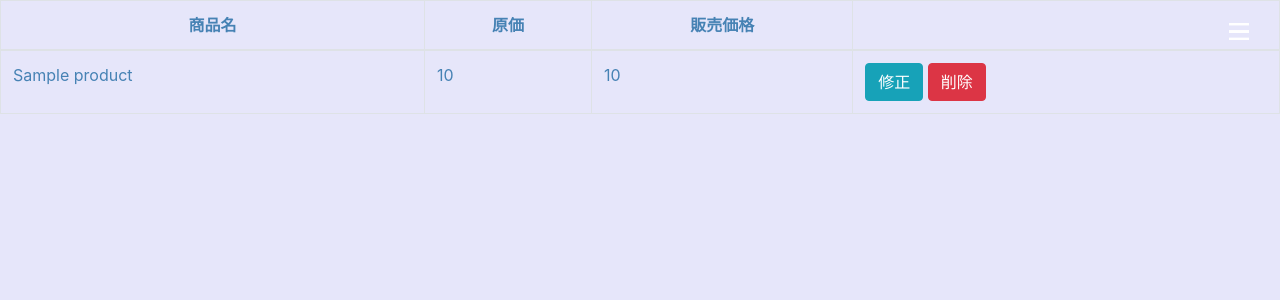
After one commit to sakkk/hikeyed, a Django app: page /product/ in a window 1280 px wide. The commit adds this page. Shown: the top 300 px of the page. Run offline with Django 3.2, Linux system fonts and the light colour scheme; tables that the repository leaves empty hold one stand-in row (values such as "Sample post"); some libraries are stand-ins or nearby versions.

Commit message:
add product and customer

```diff
--- a/config/urls.py
+++ b/config/urls.py
@@ -19,4 +19,6 @@ from django.urls import path, include
 urlpatterns = [
     path('admin/', admin.site.urls),
     path('sales/', include('sales.urls')),
+    path('customer/', include('customer.urls')),
+    path('product/', include(('product.urls'))),
 ]
--- /dev/null
+++ b/customer/urls.py
@@ -0,0 +1,10 @@
+from django.urls import path
+
+from customer import views
+
+urlpatterns = [
+    path('', views.CustomerList.as_view(), name='customer_list'),
+    path('add/', views.CustomerAdd.as_view(), name='customer_add'),
+    path('edit/<int:pk>/', views.CustomerEdit.as_view(), name='customer_edit'),
+    path('del/<int:pk>/', views.CustomerDel.as_view(), name='customer_del'),
+]
--- /dev/null
+++ b/product/urls.py
@@ -0,0 +1,10 @@
+from django.urls import path
+
+from product import views
+
+urlpatterns = [
+    path('', views.ProductList.as_view(), name='product_list'),
+    path('add/', views.ProductAdd.as_view(), name='prodcut_add'),
+    path('edit/<int:pk>/', views.ProductEdit.as_view(), name='product_edit'),
+    path('del/<int:pk>', views.ProductDel.as_view(), name='product_del'),
+]
--- a/product/views.py
+++ b/product/views.py
@@ -1,3 +1,32 @@
-from django.shortcuts import render
+from django.urls import reverse_lazy
+from django.views.generic import ListView, DeleteView
+from django.views.generic.edit import CreateView, UpdateView, DeleteView
 
-# Create your views here.
+from product.models import Product
+from product.forms import ProductForm
+
+
+class ProductList(ListView):
+    template_name = 'product/product_list.html'
+    model = Product
+    context_object_name = 'product_list'
+
+
+class ProductAdd(CreateView):
+    template_name = 'product/product_add.html'
+    model = Product
+    form_class = ProductForm
+    success_url = reverse_lazy('product_list')
+
+
+class ProductEdit(UpdateView):
+    template_name = 'product/product_edit.html'
+    model = Product
+    form_class = ProductForm
+    success_url = reverse_lazy('product_list')
+
+
+class ProductDel(DeleteView):
+    template_name = 'product/product_del.html'
+    model = Product
+    success_url = reverse_lazy('product_list')
--- a/sales/urls.py
+++ b/sales/urls.py
@@ -3,6 +3,9 @@ from django.urls import path
 from sales import views
 
 urlpatterns = [
+    # 売上
+    path('', views.SalesList.as_view(), name='sales_list'),
+    # 明細
     path('detail_list/', views.SalesDetailList.as_view(), name='detail_list'),
     path('detail_add/', views.SalesDetailAdd.as_view(), name='detail_add'),
     path('detail_edit/<int:pk>/', views.SalesDetailEdit.as_view(), name='detail_edit'),
--- a/static/css/style.css
+++ b/static/css/style.css
@@ -1,11 +1,46 @@
+body {
+    background-color: lavender;
+    color: steelblue;
+}
+
 h1 {
     float: left;
     margin-top: 5px;
     margin-left: 10px;
 }
 
+ul {
+    display: none;
+    list-style-type: none;
+}
+
+li a{
+    text-decoration:none;
+    display:block;
+    padding:17px 25px;
+    color: steelblue;
+    border-bottom:1px solid #A24861;
+}
+
+li:last-child a{
+    border-bottom:none;
+}
+
+table {
+
+}
+
 thead {
     text-align: center;
+}
+
+#toggle {
+    position: absolute;
+    top: 17px;
+    right: 25px;
+    background-color: transparent;
+    border: none;
+    cursor: pointer;
 }
 
 #detail_add_btn {
--- a/static/js/script.js
+++ b/static/js/script.js
@@ -1,4 +1,9 @@
 $(function(){
+
+    // toggleメニュー
+    $("#toggle").click(function(){
+        $("ul").slideToggle(200);
+    });
 
     // 売上番号、価格、小計を入力不可
     // $("#id_sales").prop("disabled", "true");
--- a/templates/base.html
+++ b/templates/base.html
@@ -8,9 +8,17 @@
     <link rel="stylesheet" href="{% static 'css/style.css' %}">
 </head>
 <body>
+<header>
+    <button id="toggle"><img src="{% static 'img/toggle.png' %}" width="20" height="17" alt="Button"></button>
+    <ul>
+        <li><a href="{% url 'sales_list' %}">売上管理</a></li>
+        <li><a href="{% url 'customer_list' %}">顧客管理</a></li>
+        <li><a href="{% url 'product_list' %}">商品管理</a></li>
+    </ul>
+</header>
 {% block content %}
 {% endblock content %}
-<script src="https://code.jquery.com/jquery-3.3.1.slim.min.js" integrity="sha384-q8i/X+965DzO0rT7abK41JStQIAqVgRVzpbzo5smXKp4YfRvH+8abtTE1Pi6jizo" crossorigin="anonymous"></script>
+<script src="{% static 'js/jquery-3.4.1.min.js' %}"></script>
 <script src="https://cdnjs.cloudflare.com/ajax/libs/popper.js/1.14.3/umd/popper.min.js" integrity="sha384-ZMP7rVo3mIykV+2+9J3UJ46jBk0WLaUAdn689aCwoqbBJiSnjAK/l8WvCWPIPm49" crossorigin="anonymous"></script>
 <script src="https://stackpath.bootstrapcdn.com/bootstrap/4.1.3/js/bootstrap.min.js" integrity="sha384-ChfqqxuZUCnJSK3+MXmPNIyE6ZbWh2IMqE241rYiqJxyMiZ6OW/JmZQ5stwEULTy" crossorigin="anonymous"></script>
 <script src="{% static 'js/script.js' %}"></script>
--- /dev/null
+++ b/templates/product/product_list.html
@@ -0,0 +1,30 @@
+{% extends 'base.html' %}
+{% load static %}
+
+{% block title %}商品一覧{% endblock title %}
+
+{% block content %}
+<table class="table table-bordered">
+    <thead>
+    <tr>
+        <th>商品名</th>
+        <th>原価</th>
+        <th>販売価格</th>
+        <th></th>
+    </tr>
+    </thead>
+    <tbody>
+    {% for product in product_list %}
+    <tr>
+        <td>{{ product.name }}</td>
+        <td>{{ product.cost }}</td>
+        <td>{{ product.price }}</td>
+        <td>
+            <button class="btn btn-info" onclick="location.href='{% url "product_edit" product.pk %}'">修正</button>
+            <button class="btn btn-danger" onclick="location.href='{% url "product_del" product.pk %}'">削除</button>
+        </td>
+    </tr>
+    {% endfor %}
+    </tbody>
+</table>
+{% endblock content %}
--- a/templates/sales/sales_list.html
+++ b/templates/sales/sales_list.html
@@ -4,4 +4,5 @@
 {% block title %}売上リスト{% endblock title %}
 
 {% block content %}
+
 {% endblock content %}
```
Also changed, not shown: customer/forms.py (added, +9 -0 lines), customer/views.py (+31 -2 lines), product/forms.py (added, +9 -0 lines), sales/views.py (+7 -1 lines), templates/product/product_add.html (added, +12 -0 lines), templates/product/product_del.html (added, +14 -0 lines), templates/product/product_edit.html (added, +12 -0 lines), static/img/toggle.png (added).
